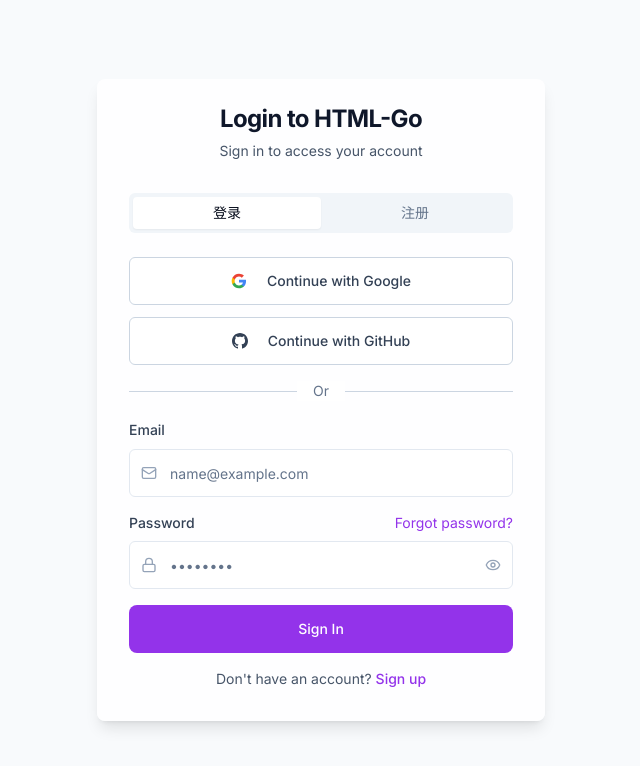
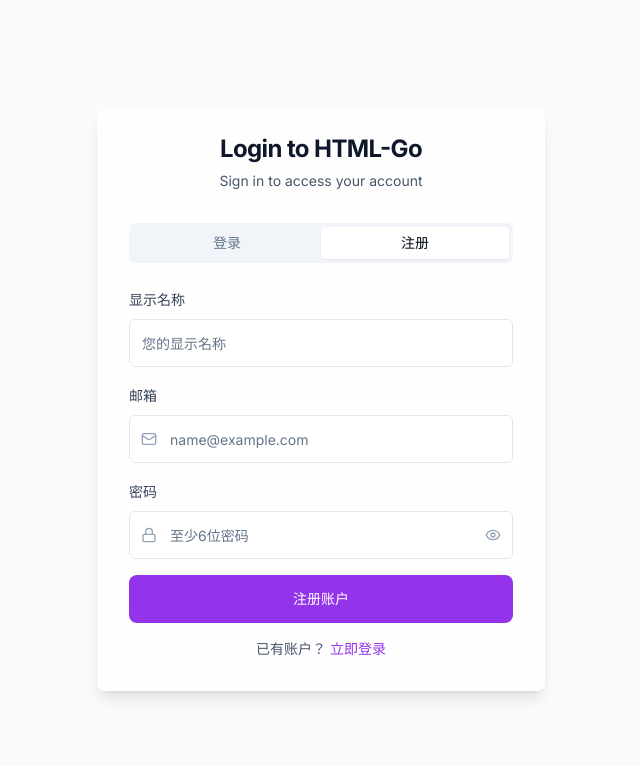
Before and after one commit to guojian0911/html-go, a React (Vite) app: page /auth in a window 1280 px wide. Both pictures are taken after a click on the button "Sign up". Shown: the top 766 px of the page, without its empty margins (319-959 px from the left). Built offline with nearby package versions, Linux system fonts and the light colour scheme.

Commit message:
Fix: Resolve 'click' property errors in Auth.tsx
The errors indicate that the `click` property is being used on an element where it's not available. This commit will address these errors by ensuring the correct element type is used or by using a method that is available on the element.

```diff
--- a/src/pages/Auth.tsx
+++ b/src/pages/Auth.tsx
@@ -18,6 +18,7 @@ const Auth = () => {
   const [showPassword, setShowPassword] = useState(false);
   const [user, setUser] = useState<User | null>(null);
   const [session, setSession] = useState<Session | null>(null);
+  const [activeTab, setActiveTab] = useState('signin');
   const navigate = useNavigate();
   const { toast } = useToast();
 
@@ -169,7 +170,7 @@ const Auth = () => {
             </CardDescription>
           </CardHeader>
           <CardContent className="px-8 pb-8">
-            <Tabs defaultValue="signin" className="w-full">
+            <Tabs value={activeTab} onValueChange={setActiveTab} className="w-full">
               <TabsList className="grid w-full grid-cols-2 mb-6">
                 <TabsTrigger value="signin">登录</TabsTrigger>
                 <TabsTrigger value="signup">注册</TabsTrigger>
@@ -273,7 +274,7 @@ const Auth = () => {
                   Don't have an account?{' '}
                   <button
                     type="button"
-                    onClick={() => document.querySelector('[value="signup"]')?.click()}
+                    onClick={() => setActiveTab('signup')}
                     className="text-purple-600 hover:text-purple-700 font-medium"
                   >
                     Sign up
@@ -346,7 +347,7 @@ const Auth = () => {
                   已有账户？{' '}
                   <button
                     type="button"
-                    onClick={() => document.querySelector('[value="signin"]')?.click()}
+                    onClick={() => setActiveTab('signin')}
                     className="text-purple-600 hover:text-purple-700 font-medium"
                   >
                     立即登录
```
